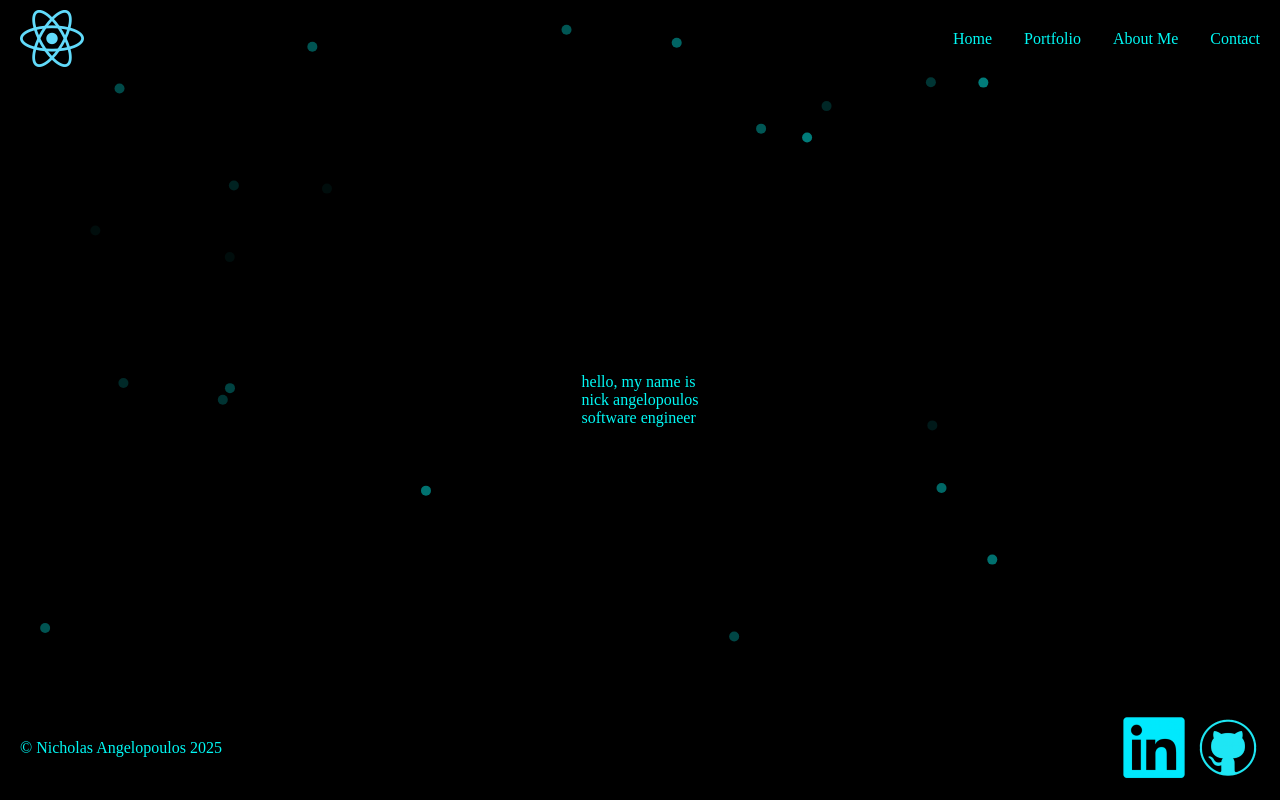
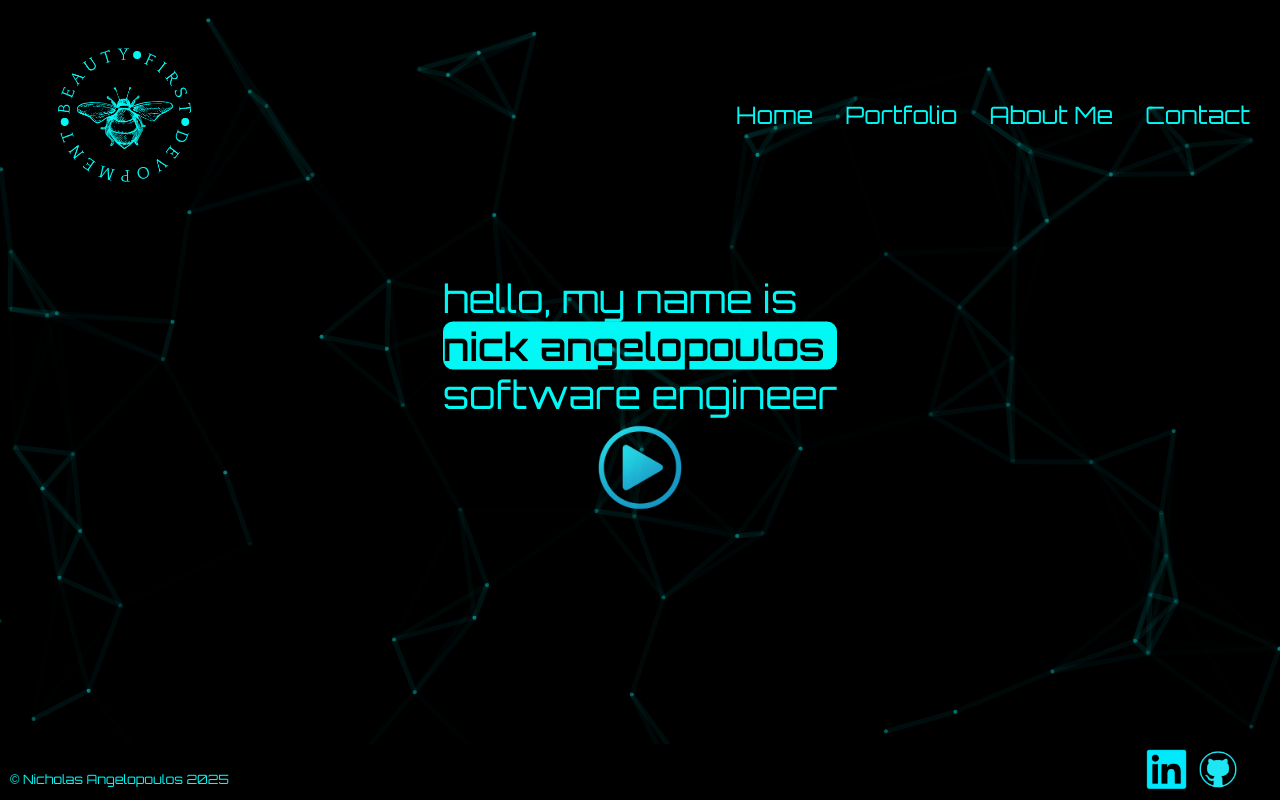
Before and after one commit to nickangel7/Personal-Website, a React (Vite) app: page / in a window 1280 px wide. Built offline with nearby package versions, Linux system fonts and the light colour scheme.

Commit message:
React components,styling and particle calibration

```diff
--- a/index.html
+++ b/index.html
@@ -3,6 +3,12 @@
   <head>
     <meta charset="UTF-8" />
     <meta name="viewport" content="width=device-width, initial-scale=1.0" />
+    <link rel="preconnect" href="https://fonts.googleapis.com" />
+    <link rel="preconnect" href="https://fonts.gstatic.com" crossorigin />
+    <link
+      href="https://fonts.googleapis.com/css2?family=Orbitron:wght@400..900&display=swap"
+      rel="stylesheet"
+    />
     <title>Nicholas Angelopoulos</title>
   </head>
   <body>
--- a/src/components/Footer.jsx
+++ b/src/components/Footer.jsx
@@ -6,10 +6,10 @@ import githublogo from './assets/githublogo.png';
 const Footer = () => {
   return (
     <footer className='footer'>
-      <p>© Nicholas Angelopoulos 2025</p>
+      <p className='copyright'>© Nicholas Angelopoulos 2025</p>
       <div className='footericons'>
-        <img src={logo} alt='Logo' className='logo' />
-        <img src={githublogo} alt='Logo' className='logo' />
+        <img src={logo} alt='Logo' className='logofooter' />
+        <img src={githublogo} alt='Logo' className='logofooter' />
       </div>
     </footer>
   );
--- a/src/components/Header.jsx
+++ b/src/components/Header.jsx
@@ -1,6 +1,6 @@
 import React from 'react';
 import '../style.css';
-import logo from './assets/reactlogo.png';
+import logo from './assets/honeybee.png';
 
 const Header = () => {
   return (
--- a/src/components/Introduction.jsx
+++ b/src/components/Introduction.jsx
@@ -1,9 +1,11 @@
 import React from 'react';
+import playbutton from './assets/playbutton.png';
 import '../style.css';
 
 const Introduction = () => {
   return (
-    <section className='introduction'>
+    <section className='introduction section'>
+      <div className='intro_wrapper'>
         <div className='initintro'>
           <span>h</span>
           <span>e</span>
@@ -61,6 +63,10 @@ const Introduction = () => {
           <span>e</span>
           <span>r</span>
         </div>
+      </div>
+      <div className='playbutton'>
+        <img src={playbutton} alt='playbutton' className='playbutton' />
+      </div>
     </section>
   );
 };
--- a/src/config/particlesStar.js
+++ b/src/config/particlesStar.js
@@ -10,7 +10,7 @@ const particleStar = {
     },
     modes: {
       push: {
-        quantity: 1,
+        quantity: 3,
       },
     },
   },
@@ -19,26 +19,26 @@ const particleStar = {
       value: '#01f8f4ff',
     },
     links: {
-      blink: false,
+      blink: true,
       color: {
-        value: '#080707ff',
+        value: '#01f8f4ff',
       },
       consent: false,
       distance: 150,
       enable: true,
-      opacity: 0.02,
+      opacity: 0.1,
       shadow: {
-        blur: 5,
+        blur: 1,
         color: {
           value: 'lime',
         },
         enable: false,
       },
-      width: 1,
+      width: 5,
     },
     move: {
       attract: {
-        enable: false,
+        enable: true,
         rotate: {
           x: 3000,
           y: 3000,
@@ -46,23 +46,23 @@ const particleStar = {
       },
       direction: 'left',
       enable: true,
-      outModes: 'bounce',
-      speed: 1,
+      outModes: 'out',
+      speed: 0.5,
     },
     collisions: {
-      enable: true,
+      enable: false,
     },
     number: {
       density: {
         enable: true,
       },
-      value: 60,
+      value: 200,
     },
     opacity: {
       animation: {
         enable: true,
-        speed: 1,
-        sync: false,
+        speed: 0.5,
+        sync: true,
       },
       value: {
         min: 0.05,
@@ -73,17 +73,10 @@ const particleStar = {
       type: 'circle',
     },
     size: {
-      value: 5,
+      value: 2,
     },
   },
   pauseOnBlur: true,
-  // background: {
-  //   color: '#f8f4f4ff',
-  //   image: '',
-  //   position: '50% 50%',
-  //   repeat: 'no-repeat',
-  //   size: 'cover',
-  // },
 };
 
 export default particleStar;
--- a/src/style.css
+++ b/src/style.css
@@ -7,6 +7,10 @@ body {
   padding: 0;
   display: flex;
   flex-direction: column;
+  font-family: 'Orbitron', sans-serif;
+  font-optical-sizing: auto;
+  font-weight: 400;
+  font-style: normal;
 }
 
 .header {
@@ -14,10 +18,15 @@ body {
   flex-direction: row;
   z-index: 10;
   color: #01f8f4ff;
-  padding: 10px 20px;
+  padding: 20px 30px;
   display: flex;
   justify-content: space-between;
   align-items: center;
+  font-size: clamp(1rem, 2.5vw, 1.5rem);
+}
+
+.logo {
+  width: clamp(10px, 20vw, 190px);
 }
 
 .header nav ul {
@@ -36,26 +45,50 @@ body {
   bottom: 0;
   left: 0;
   z-index: 12;
-  padding: 10px 20px;
+  padding-left: 10px;
   width: 100%;
   display: flex;
   justify-content: space-between;
-  align-items: center;
+  align-items: flex-end;
+  font-size: clamp(0.8rem, 1vw, 2rem);
 }
 
 .footericons {
   display: flex;
   gap: 10px;
-  padding: 10px 20px;
-  margin-right: 20px;
+  padding: 5px 5px;
+  margin-right: 1px;
+  margin-bottom: 5px;
 }
 
 .introduction {
+  width: 100%;
   position: absolute;
   top: 50%;
   left: 50%;
   transform: translate(-50%, -50%);
+  font-size: clamp(1rem, 3vw, 5rem);
+}
+
+.section {
+  display: flex;
   justify-content: center;
   align-items: center;
   flex-direction: column;
 }
+
+.introname {
+  background-color: #01f8f4ff;
+  color: black;
+  font-weight: 600;
+  border-radius: 10px;
+}
+
+.playbutton {
+  width: clamp(10px, 8vw, 100px);
+}
+
+.logofooter {
+  width: 30%;
+  height: auto;
+}
```
Also changed, not shown: src/components/assets/honeybee.png (added), src/components/assets/playbutton.png (added). Lines whose indentation alone changed are shown as unchanged.
